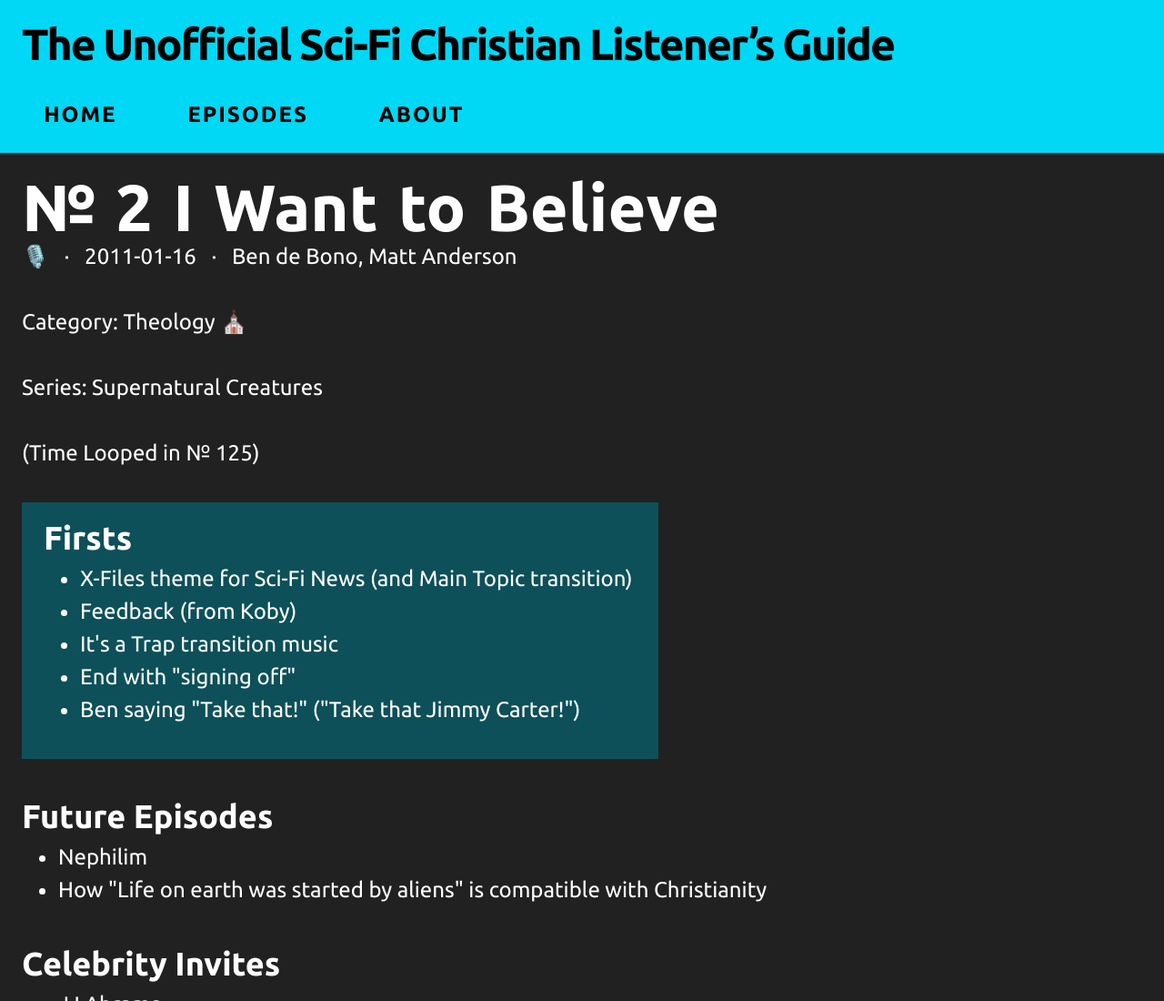
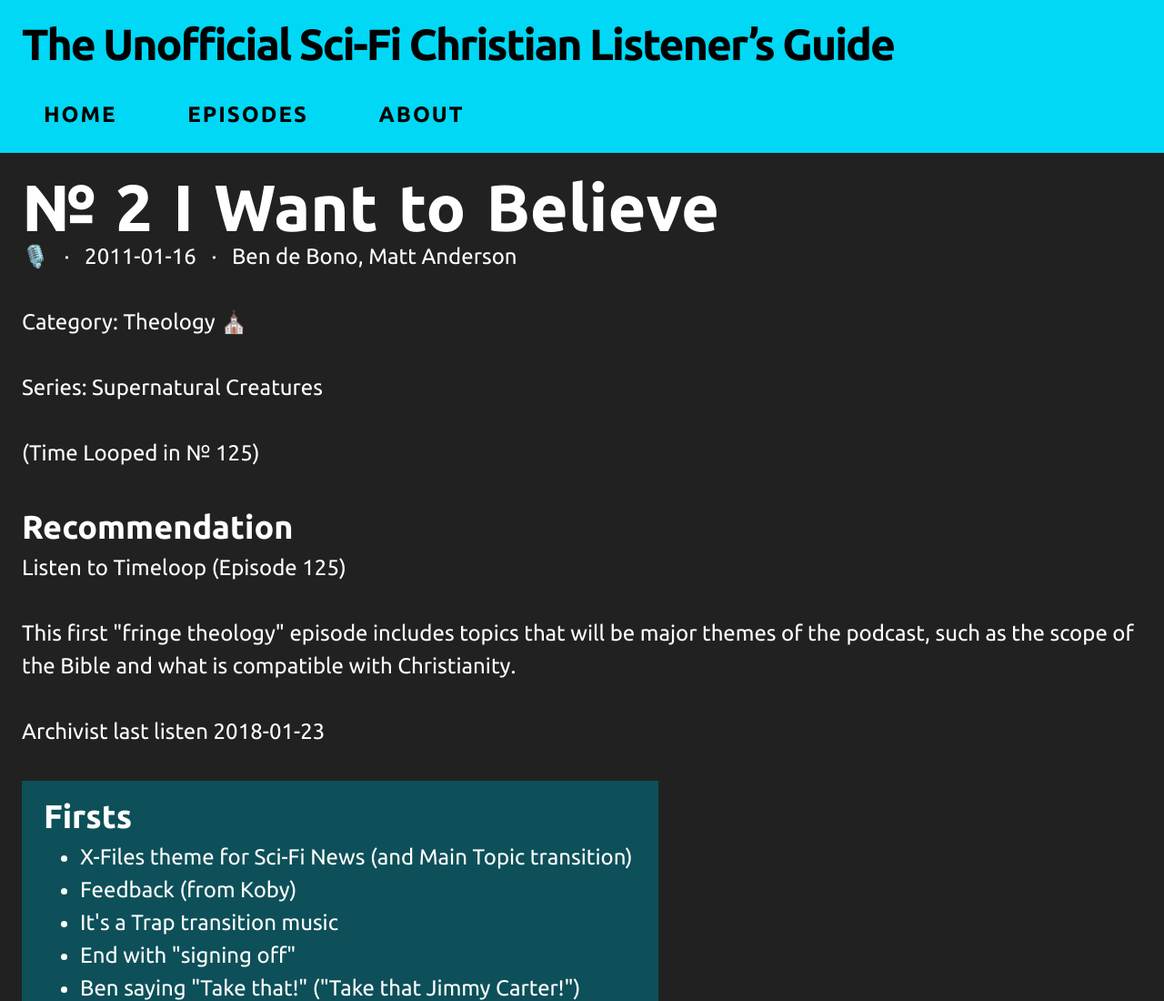
Before and after one commit to briankoser/sfc-listeners-guide, an Eleventy site: page episodes/0002-i-want-to-believe.md in a window 1280 px wide. Shown: the top 1100 px of the page at 91% size. Built offline with nearby package versions, Linux system fonts and the light colour scheme; Eleventy itself is replaced by a stand-in of ours; files that its build step writes are made by us from their sources.

Commit message:
Fixes #14

```diff
--- a/_includes/layouts/episode.njk
+++ b/_includes/layouts/episode.njk
@@ -28,6 +28,26 @@ layout: layouts/base.njk
     </div>
     {% endif %}
 </header>
+
+<div class="recommendation-container">
+    <h2>Recommendation</h2>
+    <div class="recommendation {{recommendation}}">
+    {% if recommendation == 'yes' %}
+        Listen
+    {% elif recommendation == 'yes-timeloop' %}
+        Listen to Timeloop (Episode {{time_loop_forward}})
+    {% elif recommendation == 'essential' %}
+        Essential
+    {% elif recommendation == 'no' %}
+        Skip
+    {% endif %}
+    </div>
+
+    <div class="recommendation-reason">{{recommendation_reason}}</div>
+    <div class="last-listen">
+        Archivist last listen {{last_listen | readableDate}}
+    </div>
+</div>
 
 {% if notable_moments %}
 <div class="notable-moments-container">
--- a/episodes/0002-i-want-to-believe.md
+++ b/episodes/0002-i-want-to-believe.md
@@ -32,7 +32,7 @@ episode_links:
 celebrity_invites:
   - JJ Abrams
 
-last_listen:
+last_listen: 2018-01-23
 recommendation: yes-timeloop
 recommendation_reason: This first "fringe theology" episode includes topics that will be major themes of the podcast, such as the scope of the Bible and what is compatible with Christianity.
 archivist_note:
```
